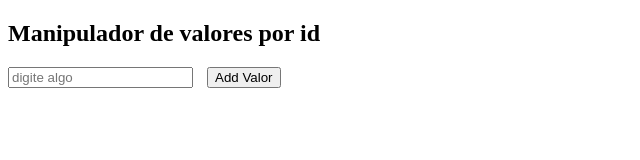
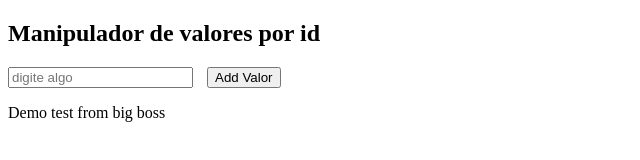
Before and after one commit to camilladev/employeeRegistration, a plain HTML site: page index.html in a window 1280 px wide. Shown: the whole page, without its empty margins (0-640 px from the left). Drawn offline with Linux system fonts and the light colour scheme.

Commit message:
create a new paragraph tag

```diff
--- a/index.html
+++ b/index.html
@@ -18,6 +18,10 @@
      </ul>
 
     </div>
+
+    <div>
+        <p>Demo test from big boss</p>
+    </div>
     <script src="script.js"></script>
 </body>
 </html>
```
